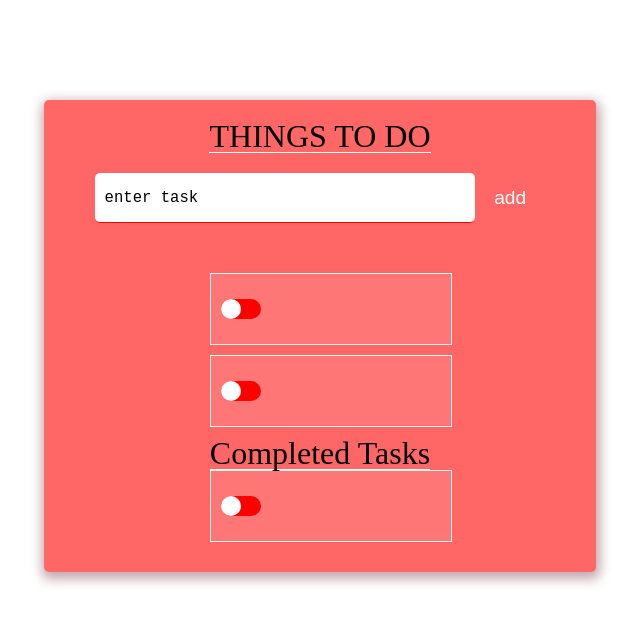
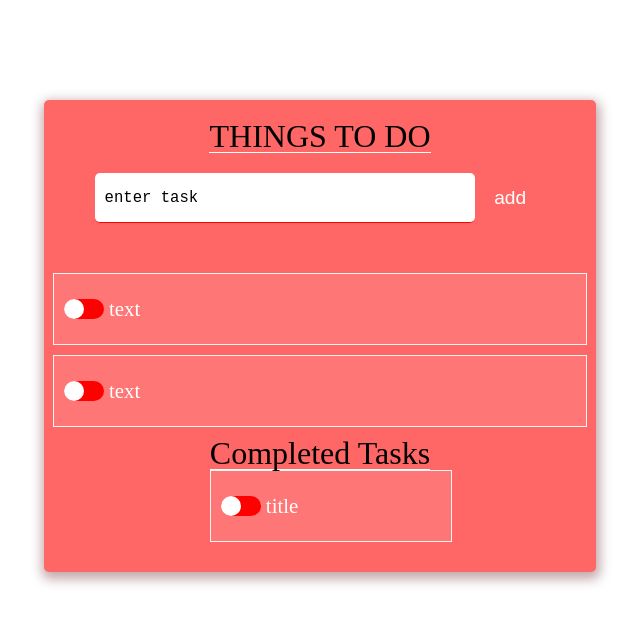
Before and after one commit to ozkozturk/todoapp-gtr, a React (Create React App) app: page / in a window 1280 px wide. Shown: the top 624 px of the page, without its empty margins (320-960 px from the left). Built offline with nearby package versions, Linux system fonts and the light colour scheme; some icons are missing.

Commit message:
styled TasksList component

```diff
--- a/src/components/TaskItem/index.tsx
+++ b/src/components/TaskItem/index.tsx
@@ -8,11 +8,12 @@ const TaskItem: FC<TaskItemProps> = ({ title, id, ...rest }) => {
     <StyledTaskItem {...rest}>
       <div className="task-text">
         <StyledToggle htmlFor={`${id}`}>
-          <input type="checkbox" />
+          <input type="checkbox" id={`${id}`} />
           <div>
             <div className="rounded-ball" />
           </div>
         </StyledToggle>
+        {title}
       </div>
       <StyledTaskChanges>
         <button>
--- a/src/components/TasksList/styled.ts
+++ b/src/components/TasksList/styled.ts
@@ -1,7 +1,10 @@
 import styled from '@emotion/styled';
 
 const StyledTasksList = styled.div`
-
+  width: 100%;
+  display: flex;
+  align-items: center;
+  flex-direction: column;
 `;
 
 export default StyledTasksList;
```
